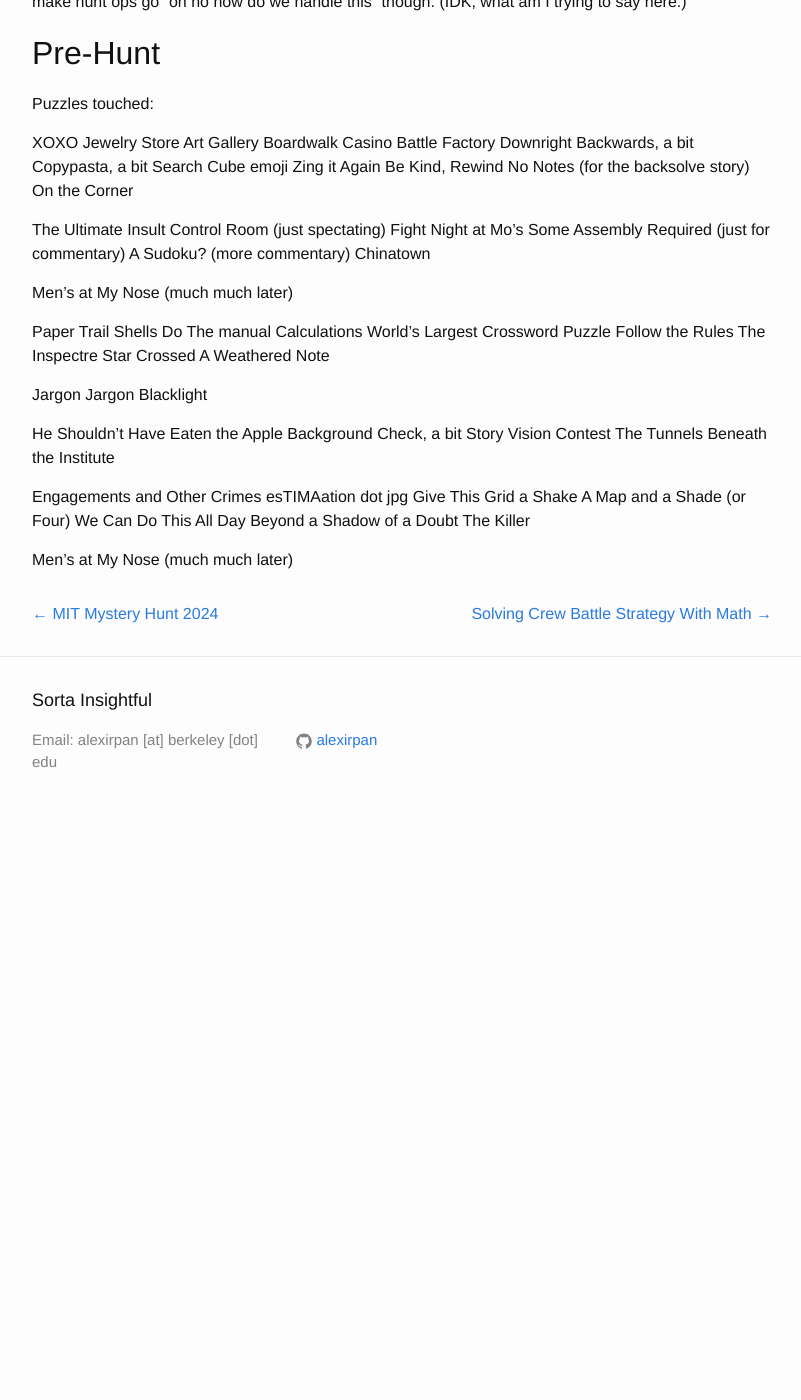
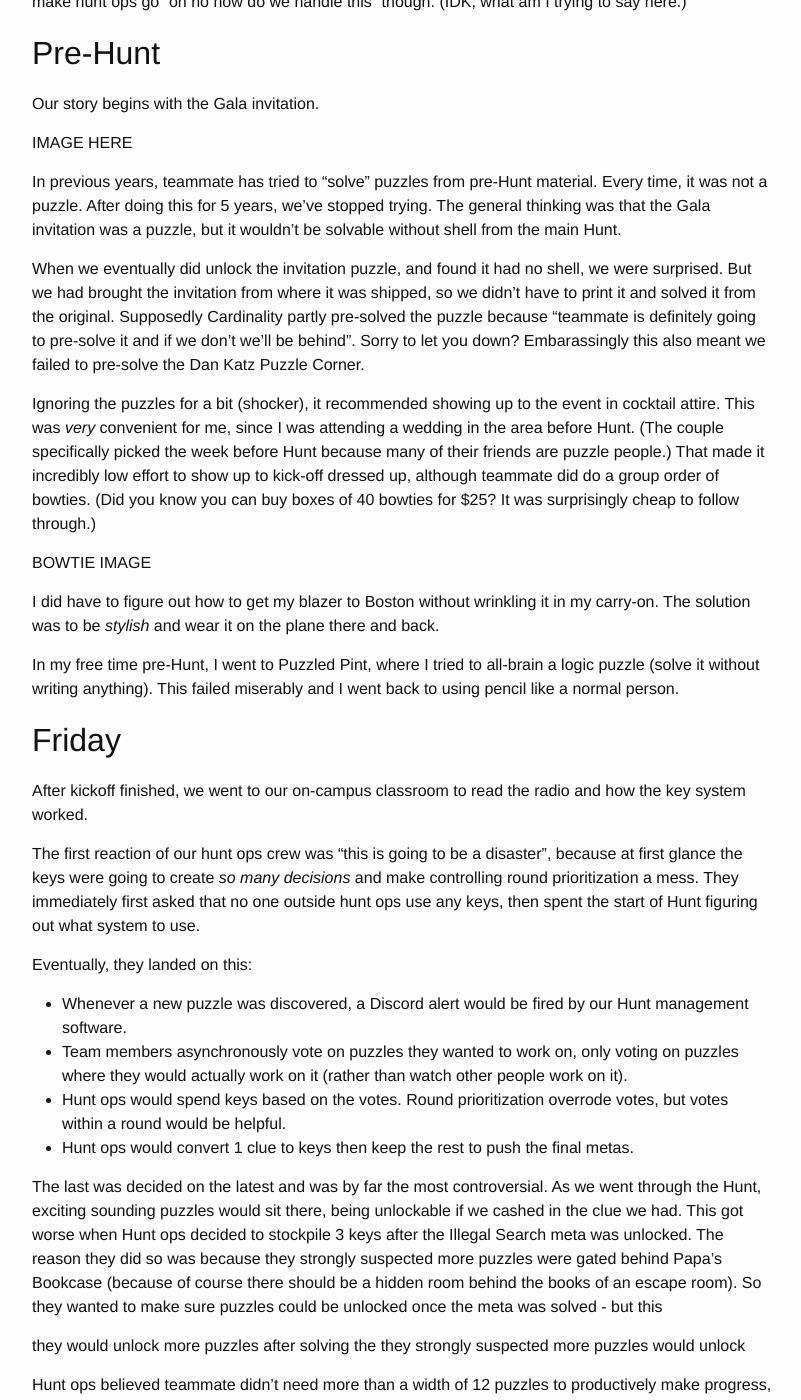
Before and after one commit to alexirpan/alexirpan.github.io, a Jekyll site: the page built from _posts/2025-01-21-mh-2025.markdown, in a window 1280 px wide and 1400 px high, scrolled down 1784 px. Shown: the whole window, without its empty margins (238-1039 px from the left). Built offline with Jekyll 4.4.1, drawn with Linux system fonts in a browser that asks for light colours; nearby versions of some CDN libraries; before the commit the page ends 2618 px from its top, so only the background shows below that; some of the changed text lies outside the part shown.

Commit message:
more progress

```diff
--- a/_posts/2025-01-21-mh-2025.markdown
+++ b/_posts/2025-01-21-mh-2025.markdown
@@ -60,6 +60,90 @@
 Pre-Hunt
 ---------------------------------------------------------------------------
 
+Our story begins with the Gala invitation.
+
+IMAGE HERE
+
+In previous years, teammate has tried to "solve" puzzles from pre-Hunt material.
+Every time, it was not a puzzle. After doing this for 5 years, we've stopped
+trying. The general thinking was that the Gala invitation was a puzzle, but it
+wouldn't be solvable without shell from the main Hunt.
+
+When we eventually did unlock the invitation puzzle, and found it had no shell,
+we were surprised. But we had brought the invitation from where it was shipped,
+so we didn't have to print it and solved it from the original. Supposedly
+Cardinality partly pre-solved the puzzle because "teammate is definitely going to pre-solve it and if we don't we'll be behind". Sorry to let you down? Embarassingly this
+also meant we failed to pre-solve the Dan Katz Puzzle Corner.
+
+Ignoring the puzzles for a bit (shocker), it recommended showing up to the
+event in cocktail attire. This was *very* convenient for me, since I was
+attending a wedding in the area before Hunt. (The couple specifically picked the
+week before Hunt because many of their friends are puzzle people.) That made it
+incredibly low effort to show up to kick-off dressed up, although teammate did
+do a group order of bowties. (Did you know you can buy boxes of 40 bowties for
+$25? It was surprisingly cheap to follow through.)
+
+BOWTIE IMAGE
+
+I did have to figure out how to get my blazer to Boston without wrinkling it
+in my carry-on. The solution was to be *stylish* and wear it on the plane there
+and back.
+
+In my free time pre-Hunt, I went to Puzzled Pint, where I tried to all-brain
+a logic puzzle (solve it without writing anything). This failed miserably and I
+went back to using pencil like a normal person.
+
+
+
+Friday
+-------------------------------------------------------------
+
+After kickoff finished, we went to our on-campus classroom to read the radio and
+how the key system worked.
+
+The first reaction of our hunt ops crew was "this is going to be a disaster",
+because at first glance the keys were going to create *so many decisions* and
+make controlling round prioritization a mess. They immediately first asked that
+no one outside hunt ops use any keys, then spent the start of Hunt figuring out
+what system to use.
+
+Eventually, they landed on this:
+* Whenever a new puzzle was discovered, a Discord alert would be fired by our
+Hunt management software.
+* Team members asynchronously vote on puzzles they wanted to work on, only voting
+on puzzles where they would actually work on it (rather than watch other people
+work on it).
+* Hunt ops would spend keys based on the votes. Round prioritization overrode
+votes, but votes within a round would be helpful.
+* Hunt ops would convert 1 clue to keys then keep the rest to push the final
+metas.
+
+The last was decided on the latest and was by far the most controversial. As we
+went through the Hunt, exciting sounding puzzles would sit there, being
+unlockable if we cashed in the clue we had. This got worse when Hunt ops
+decided to stockpile 3 keys after the Illegal Search meta was unlocked.
+The reason they did so was because they strongly suspected more puzzles were
+gated behind Papa's Bookcase (because of course there should be a hidden room
+behind the books of an escape room). So they wanted to make sure puzzles could
+be unlocked once the meta was solved - but this
+
+they would unlock more puzzles after solving the
+they strongly suspected more puzzles would
+unlock
+
+Hunt ops believed teammate didn't need more than a width of 12 puzzles to productively
+make progress, and wanted to reserve some nukes for endgame in case we were in danger of not finishing.
+
+
+
+The eventual
+
+The system teammate converged to
+The eventual
+
+teammate historically has a hunt ops team, and if there is drama, it usually comes
+downstream of hunt strategy decisions.
+
 
 Puzzles touched:
 
```
